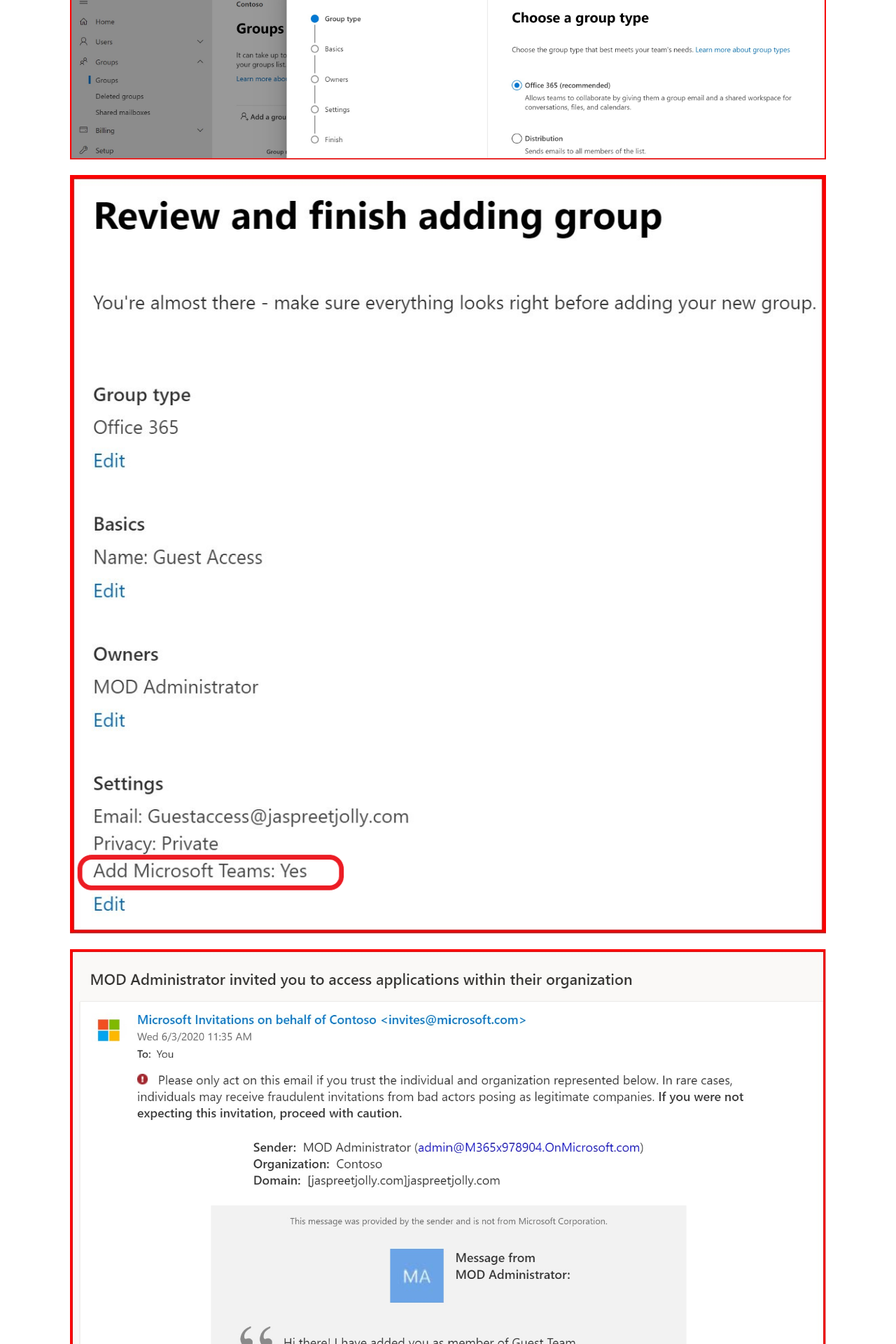
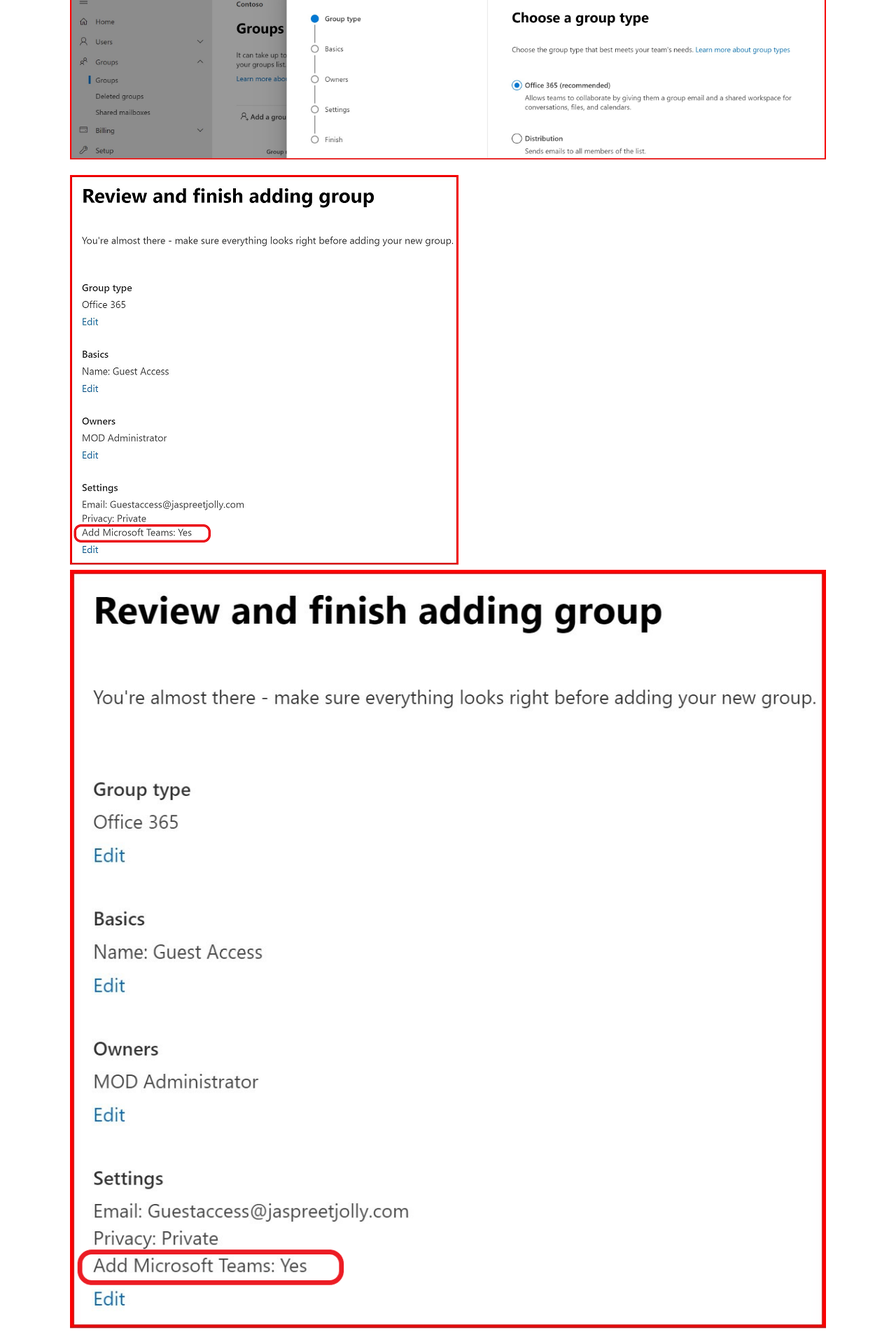
Before and after one commit to jaspreetjolly/github.io, a Jekyll site: the page built from _posts/2020-08-26-Add bulk Guest users in Teams.md, in a window 1280 px wide. Shown: the part 661-2581 px from the top of the page at 70% size. Built offline with Jekyll 4.4.1, drawn with Linux system fonts in a browser that asks for light colours; comment, search, counter and statistics services are not loaded.

Commit message:
image
image

```diff
--- a/_posts/2020-08-26-Add bulk Guest users in Teams.md
+++ b/_posts/2020-08-26-Add bulk Guest users in Teams.md
@@ -15,6 +15,7 @@ By default, chats don’t get migrated to Office 365 but in G-Suite we have an o
 
 ![](/images/Create Group1.jpg)
 
+![](/images/Group details small.png)
 ![](/images/Group details.png)
 
 ![](/images/Invite Email.jpg)
```
Also changed, not shown: images/Group details small.png (added).
